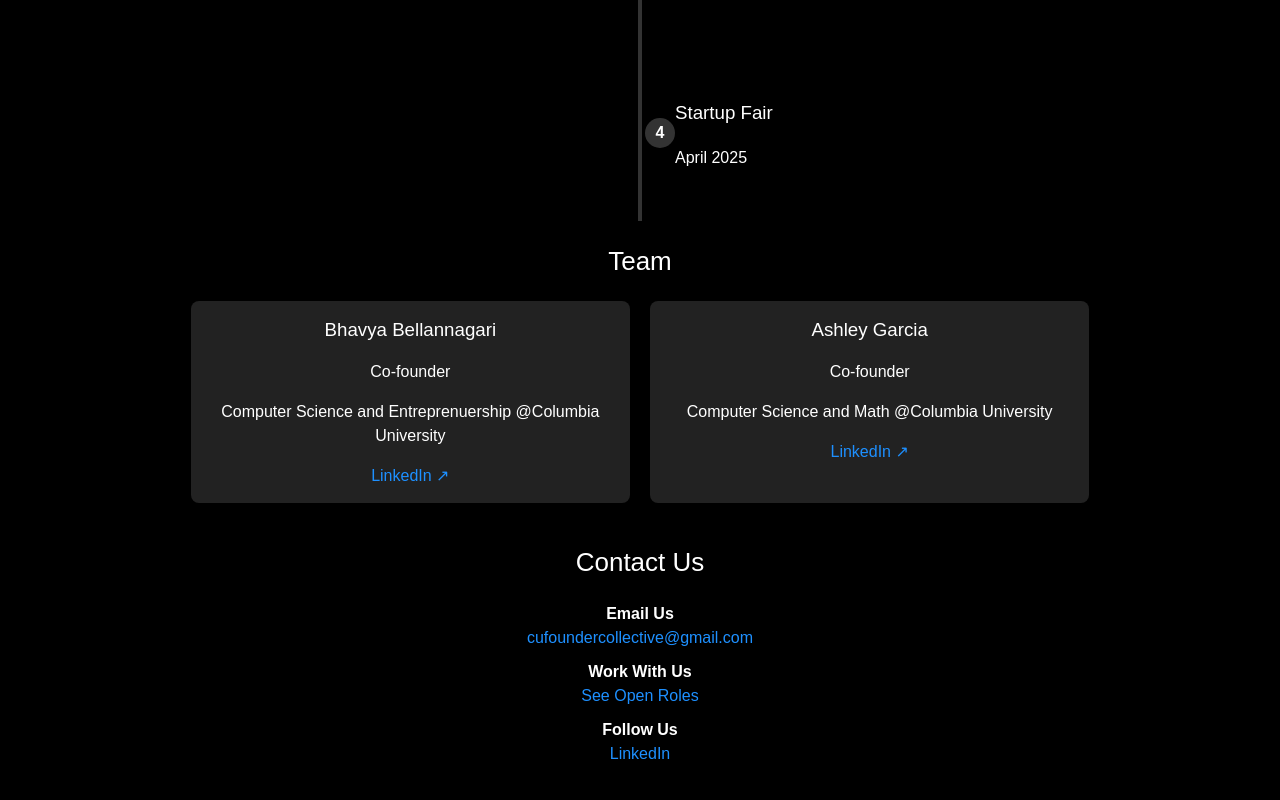
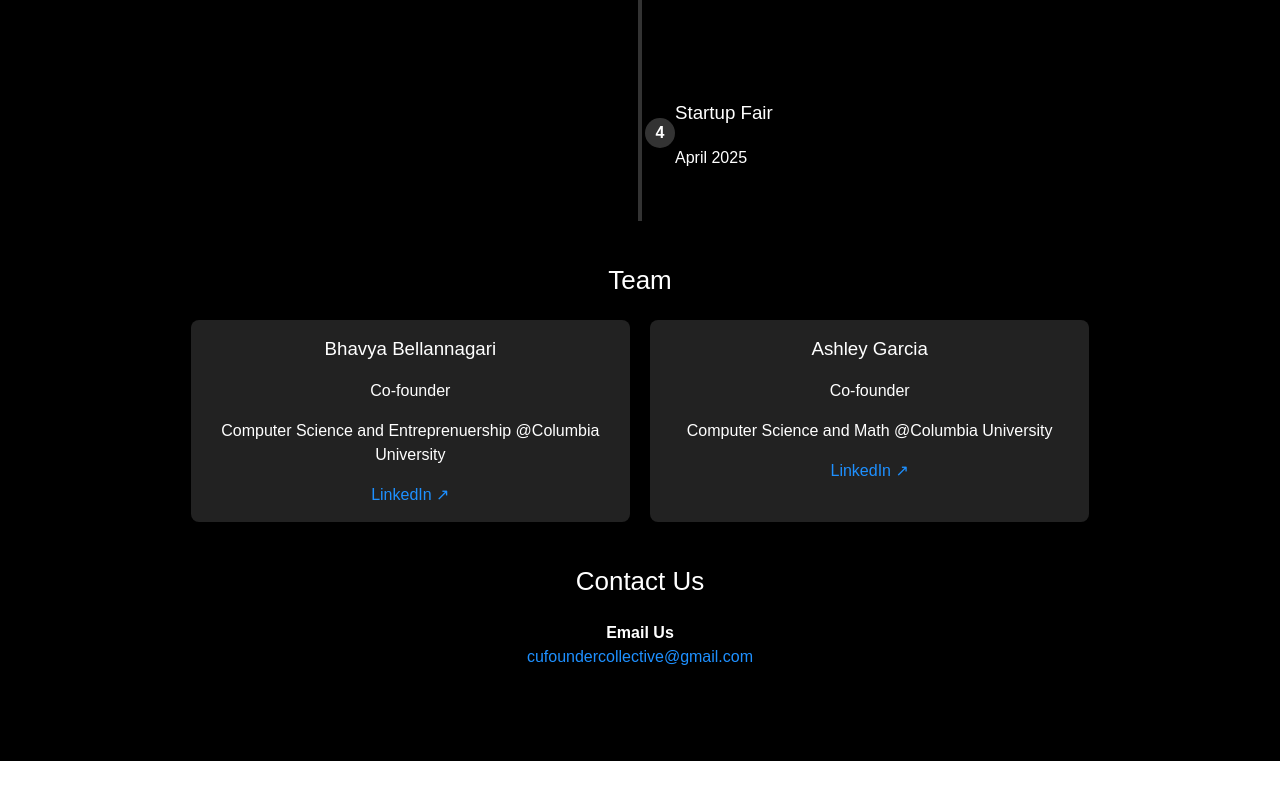
Before and after one commit to ashleyGarcia0405/cu-founder-collective, a React (Vite) app: page / in a window 1280 px wide. Shown: the part 1454-2254 px from the top of the page. After the commit the page ends 2215 px from the top, so only its background shows below. Built offline with nearby package versions, Linux system fonts and the light colour scheme.

Commit message:
fix footer

```diff
--- a/src/App.css
+++ b/src/App.css
@@ -65,6 +65,7 @@ h2 {
 .team-section,
 .contact-section {
   margin-bottom: 40px;
+  margin-top: 40px;
 }
 
 .team-grid {
--- a/src/App.jsx
+++ b/src/App.jsx
@@ -47,14 +47,6 @@ const ContactSection = () => (
       <div>
         <p>Email Us</p>
         <a href="mailto:cufoundercollective@gmail.com">cufoundercollective@gmail.com</a>
-      </div>
-      <div>
-        <p>Work With Us</p>
-        <a href="#open-roles">See Open Roles</a>
-      </div>
-      <div>
-        <p>Follow Us</p>
-        <a href="https://www.linkedin.com">LinkedIn</a>
       </div>
     </div>
   </div>
```
